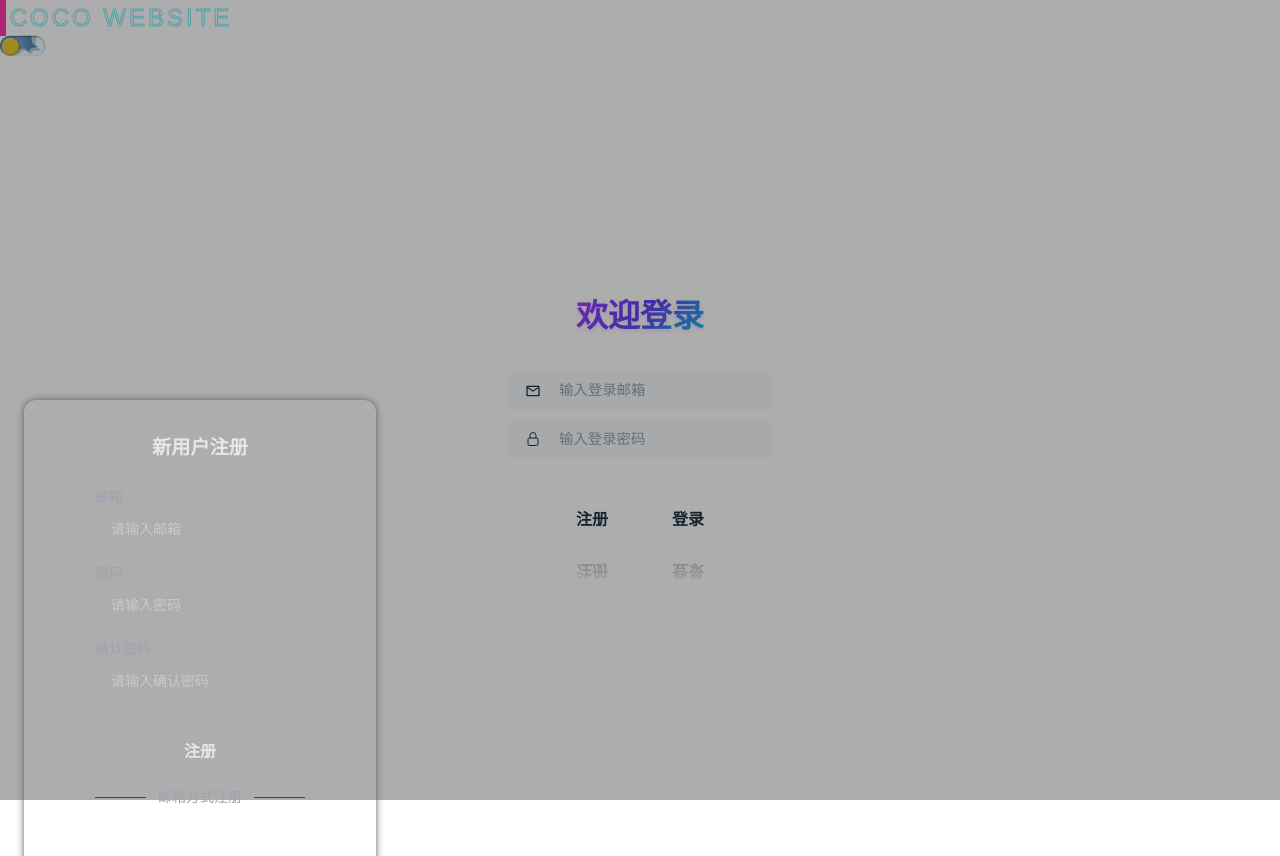
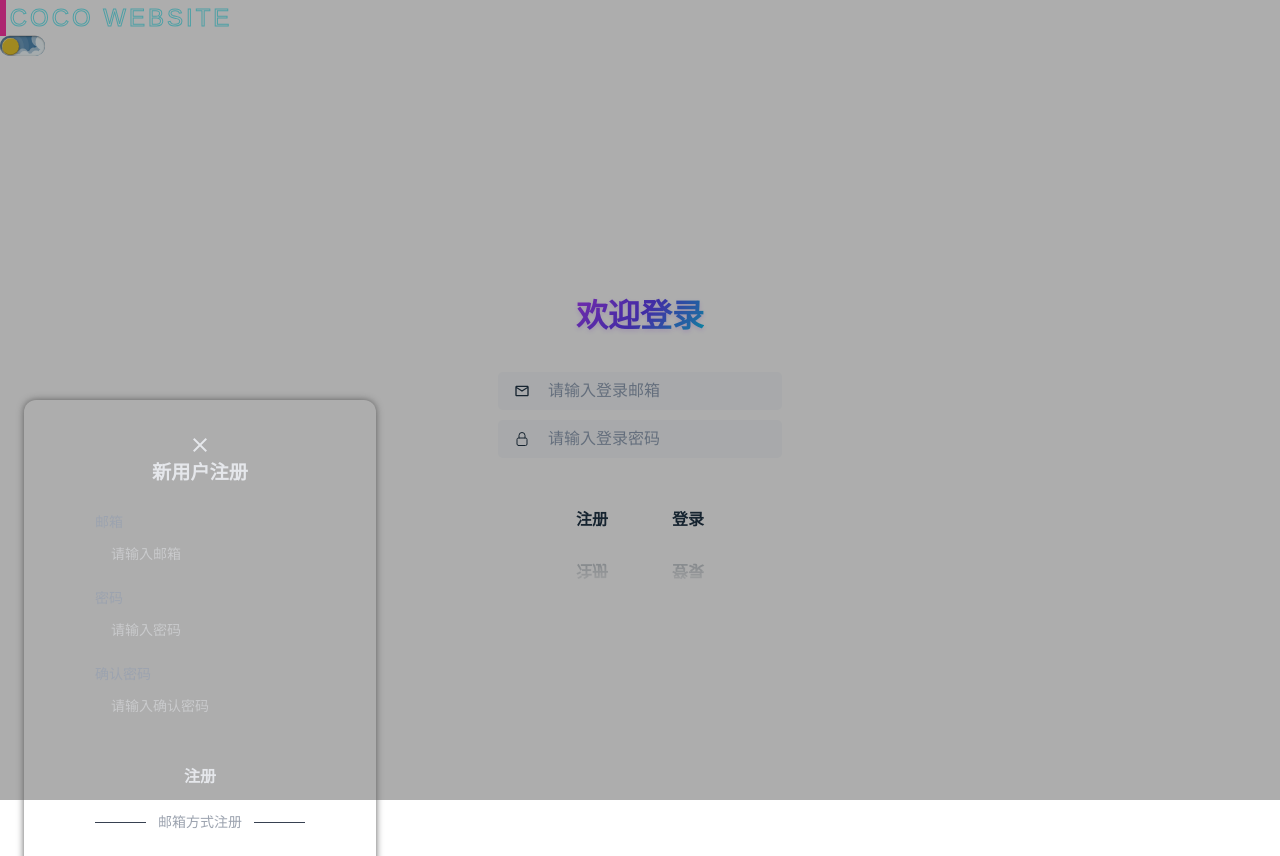
Before and after one commit to kzx0701/PersonalWebsite, a Vue app: page /login in a window 1280 px wide. Both pictures are taken after a click on the button "注册". Built offline with nearby package versions, Linux system fonts and the light colour scheme; no server answers; the database is empty.

Commit message:
样式调整

```diff
--- a/src/components/RegisterModal.vue
+++ b/src/components/RegisterModal.vue
@@ -1,15 +1,18 @@
 <template>
   <div class="form-container">
+    <div class="w-full flex justify-end relative top-[-1rem] right-[-1rem]">
+      <v-icon icon="mdi-close" class="" @click="emit('close')"></v-icon>
+    </div>
     <transition name="fade" mode="out-in">
       <div v-if="!registerState.loading" class="w-full">
         <p class="title">新用户注册</p>
         <form class="form">
           <div class="input-group">
             <label for="email">邮箱</label>
-            <input placeholder="请输入邮箱" v-model="email" id="email" name="email" type="email" autocomplete="email"/>
+            <input placeholder="请输入邮箱" v-model="email" id="email" name="email" type="email" autocomplete="email" />
             <div v-if="warningText.email" class="warning-text">{{ warningText.email }}</div>
             <label for="password">密码</label>
-            <input placeholder="请输入密码" v-model="password" id="password" name="password" type="password" autocomplete="new-password"/>
+            <input placeholder="请输入密码" v-model="password" id="password" name="password" type="password" autocomplete="new-password" />
             <div v-if="warningText.password" class="warning-text">{{ warningText.password }}</div>
             <label for="confirmPassword">确认密码</label>
             <input placeholder="请输入确认密码" v-model="confirmPassword" id="confirmPassword" type="password" autocomplete="new-password" />
@@ -26,15 +29,19 @@
     </transition>
     <transition name="fade" mode="out-in">
       <div v-if="registerState.submit" class="loader-container">
-        <div v-if="registerState.loading">
+        <transition name="fade" mode="out-in">
+          <div v-if="registerState.loading" class="h-full content-center">
             <Loader />
           </div>
-        <div v-if="registerState.success" class="text-center">
+          <div v-else-if="registerState.success" class="text-center w-full h-full flex flex-col align-center justify-between">
+            <div style="margin-top: 20%">
               <v-icon icon="mdi-check-circle" class="result-icon text-emerald-400"></v-icon>
               <p class="text-emerald-400 font-semibold py-2 text-lg">注册成功</p>
               <div>恭喜您注册成功！您可以通过注册邮箱号码进行登录。</div>
+            </div>
             <button style="margin-top: 15%" class="sign" @click="emit('close')">前往登录</button>
           </div>
+        </transition>
       </div>
     </transition>
   </div>
@@ -82,8 +89,12 @@ const submit = async () => {
     return;
   }
   registerState.value.submit = true;
+  registerState.value.loading = true;
+  setTimeout(() => {
+    registerState.value.loading = false;
     registerState.value.success = true;
-  // await registerWithEmail(email.value, password.value);
+  }, 3000);
+  await registerWithEmail(email.value, password.value);
 };
 
 // 表单验证
@@ -283,7 +294,7 @@ const formVerify = async () => {
   height: 100%;
   display: flex;
   flex-direction: column;
-  justify-content: center;
+  justify-content: space-between;
   align-items: center;
   background-color: var(--registerModal--bg);
   border-radius: 0.75rem;
--- a/src/pages/login.vue
+++ b/src/pages/login.vue
@@ -6,18 +6,20 @@
         <svg class="icon" xmlns="http://www.w3.org/2000/svg" xmlns:xlink="http://www.w3.org/1999/xlink" viewBox="0 0 24 24">
           <path
             d="M22 6c0-1.1-.9-2-2-2H4c-1.1 0-2 .9-2 2v12c0 1.1.9 2 2 2h16c1.1 0 2-.9 2-2V6zm-2 0l-8 5l-8-5h16zm0 12H4V8l8 5l8-5v10z"
-            fill="currentColor"></path>
+            fill="currentColor"
+          ></path>
         </svg>
-        <input id="email" v-model="email" class="input" type="text" placeholder="输入登录邮箱" />
+        <input id="email" v-model="email" class="input" type="text" placeholder="请输入登录邮箱" />
       </div>
       <div class="group">
         <svg stroke="currentColor" stroke-width="1.5" viewBox="0 0 24 24" xmlns="http://www.w3.org/2000/svg" class="icon">
           <path
             d="M16.5 10.5V6.75a4.5 4.5 0 10-9 0v3.75m-.75 11.25h10.5a2.25 2.25 0 002.25-2.25v-6.75a2.25 2.25 0 00-2.25-2.25H6.75a2.25 2.25 0 00-2.25 2.25v6.75a2.25 2.25 0 002.25 2.25z"
             stroke-linejoin="round"
-            stroke-linecap="round"></path>
+            stroke-linecap="round"
+          ></path>
         </svg>
-        <input id="password" v-model="password" class="input" type="password" placeholder="输入登录密码" />
+        <input id="password" v-model="password" class="input" type="password" placeholder="请输入登录密码" />
       </div>
       <div class="flex gap-10">
         <button class="btn" @click="registerModalShow = true">注册</button>
@@ -25,7 +27,7 @@
       </div>
     </div>
     <!-- 注册弹窗 -->
-    <v-dialog v-model="registerModalShow" @update:modelValue="(val) => (registerModalShow = val)">
+    <v-dialog persistent v-model="registerModalShow" @update:modelValue="(val) => (registerModalShow = val)">
       <div class="flex justify-center items-center">
         <RegisterModal @close="registerModalShow = false" />
       </div>
@@ -106,7 +108,7 @@ const loginVerify = () => {
   background-color: #f8fafc;
   color: #0d0c22;
   transition: 0.4s ease;
-  font-size: 0.9rem;
+  font-size: 1rem;
 }
 
 .input::placeholder {
@@ -182,4 +184,14 @@ input:hover {
     transform: translateY(0);
   }
 }
+/* 新增弹窗过渡动画 */
+.fade-enter-active,
+.fade-leave-active {
+  transition: opacity 0.3s ease;
+}
+
+.fade-enter-from,
+.fade-leave-to {
+  opacity: 0;
+}
 </style>
```
Lines whose indentation alone changed are shown as unchanged.
